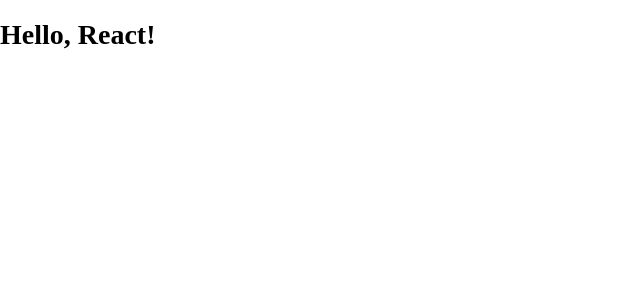
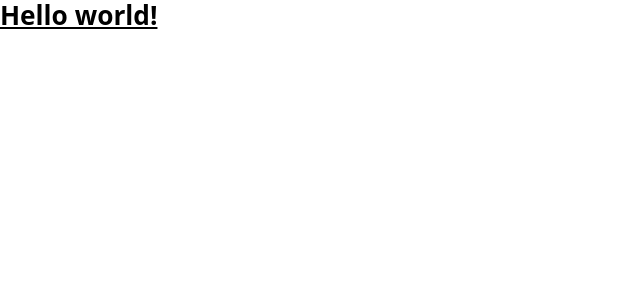
Before and after one commit to avinashweb85/portfolio, a React app: page / in a window 1280 px wide. Shown: the top 300 px of the page, without its empty margins (0-640 px from the left). Built offline with nearby package versions, Linux system fonts and the light colour scheme.

Commit message:
add tailwindcss

```diff
--- a/package.json
+++ b/package.json
@@ -26,6 +26,7 @@
     "node-sass": "^9.0.0",
     "sass-loader": "^14.1.1",
     "style-loader": "^3.3.4",
+    "tailwindcss": "^3.4.1",
     "webpack": "^5.90.3",
     "webpack-cli": "^5.1.4",
     "webpack-dev-server": "^5.0.4"
--- a/src/App.js
+++ b/src/App.js
@@ -3,7 +3,9 @@ import React from 'react';
 function App() {
     return (
         <div>
-            <h1 className='text'>Hello, React!</h1>
+            <h1 className="text-3xl font-bold underline">
+                Hello world!
+            </h1>
         </div>
     );
 }
--- a/src/index.scss
+++ b/src/index.scss
@@ -1,4 +1,7 @@
 @import './style/main.scss';
+@import 'tailwindcss/base';
+@import 'tailwindcss/components';
+@import 'tailwindcss/utilities';
 
 html,
 body {
--- /dev/null
+++ b/tailwind.config.js
@@ -0,0 +1,10 @@
+/** @type {import('tailwindcss').Config} */
+module.exports = {
+  content: [
+    "./src/**/*.{js,jsx,ts,tsx}",
+  ],
+  theme: {
+    extend: {},
+  },
+  plugins: [],
+}
```
Also changed, not shown: src/assests/index.js (added), 1 other file (tests, documents, lock files or other folders).
